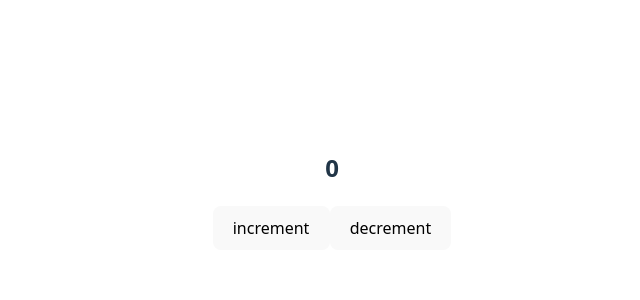
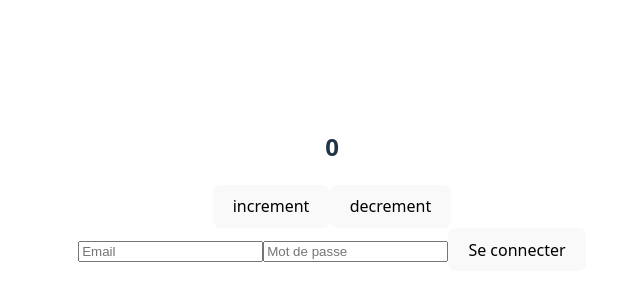
Before and after one commit to axelhri/redux-practice, a React (Vite) app: page / in a window 1280 px wide. Shown: the part 210-510 px from the top of the page, without its empty margins (308-948 px from the left). Built offline with nearby package versions, Linux system fonts and the light colour scheme.

Commit message:
login with redux and tanstack react query

```diff
--- a/package.json
+++ b/package.json
@@ -11,6 +11,8 @@
   },
   "dependencies": {
     "@reduxjs/toolkit": "^2.8.2",
+    "@tanstack/react-query": "^5.86.0",
+    "axios": "^1.11.0",
     "react": "^19.1.1",
     "react-dom": "^19.1.1",
     "react-redux": "^9.2.0",
--- a/src/App.tsx
+++ b/src/App.tsx
@@ -1,10 +1,12 @@
 import './App.css';
 import Counter from './components/Counter.tsx';
+import { Login } from './components/Login.tsx';
 
 function App() {
   return (
     <div>
       <Counter />
+      <Login />
     </div>
   );
 }
--- /dev/null
+++ b/src/api/auth.ts
@@ -0,0 +1,24 @@
+import axios from 'axios';
+
+interface LoginCredentials {
+  email: string;
+  password: string;
+}
+
+interface LoginResponse {
+  user: {
+    id: string;
+    email: string;
+  };
+  token: string;
+}
+
+export const login = async (
+  credentials: LoginCredentials,
+): Promise<LoginResponse> => {
+  const response = await axios.post<LoginResponse>(
+    `https://api.agorafolk.local/authenticate`,
+    credentials,
+  );
+  return response.data;
+};
--- /dev/null
+++ b/src/components/Login.tsx
@@ -0,0 +1,44 @@
+import { useCallback, useState } from 'react';
+import { useLogin } from '../features/auth/useAuth.ts';
+import * as React from 'react';
+
+export const Login = () => {
+  const [formData, setFormData] = useState({
+    email: '',
+    password: '',
+  });
+  const { email, password } = formData;
+  const { mutate: login, isPending } = useLogin();
+
+  const onChange = useCallback((e: React.ChangeEvent<HTMLInputElement>) => {
+    setFormData((prev) => ({ ...prev, [e.target.name]: e.target.value }));
+  }, []);
+
+  const handleSubmit = (e: React.FormEvent<HTMLFormElement>) => {
+    e.preventDefault();
+    if (!email || !password) return;
+    login({ email, password });
+  };
+
+  return (
+    <form onSubmit={handleSubmit}>
+      <input
+        type="email"
+        name="email"
+        value={email}
+        onChange={onChange}
+        placeholder="Email"
+      />
+      <input
+        type="password"
+        name="password"
+        value={password}
+        onChange={onChange}
+        placeholder="Mot de passe"
+      />
+      <button type="submit" disabled={isPending}>
+        {isPending ? 'Connexion en cours...' : 'Se connecter'}
+      </button>
+    </form>
+  );
+};
--- /dev/null
+++ b/src/features/auth/authSlice.ts
@@ -0,0 +1,30 @@
+import { createSlice, type PayloadAction } from '@reduxjs/toolkit';
+
+interface AuthState {
+  token: string | null;
+  isAuthenticated: boolean;
+}
+
+const initialState: AuthState = {
+  token: null,
+  isAuthenticated: false,
+};
+
+const authSlice = createSlice({
+  name: 'auth',
+  initialState,
+  reducers: {
+    setCredentials: (state, action: PayloadAction<{ token: string }>) => {
+      state.token = action.payload.token;
+      state.isAuthenticated = false;
+      localStorage.setItem('token', action.payload.token);
+    },
+    logout: (state) => {
+      state.token = null;
+      state.isAuthenticated = false;
+    },
+  },
+});
+
+export const { setCredentials, logout } = authSlice.actions;
+export default authSlice.reducer;
--- /dev/null
+++ b/src/features/auth/useAuth.ts
@@ -0,0 +1,20 @@
+import { useDispatch } from 'react-redux';
+import { setCredentials } from './authSlice';
+import { login } from '../../api/auth';
+import { useMutation } from '@tanstack/react-query';
+
+export const useLogin = () => {
+  const dispatch = useDispatch();
+
+  return useMutation({
+    mutationFn: (credentials: { email: string; password: string }) =>
+      login(credentials),
+    onSuccess: (data) => {
+      dispatch(setCredentials({ token: data.token }));
+      console.log('You are now logged in');
+    },
+    onError: (error) => {
+      console.error('Authentication failed', error);
+    },
+  });
+};
--- a/src/main.tsx
+++ b/src/main.tsx
@@ -4,11 +4,16 @@ import './index.css';
 import App from './App.tsx';
 import { Provider } from 'react-redux';
 import { store } from './state/store.ts';
+import { QueryClient, QueryClientProvider } from '@tanstack/react-query';
+
+const queryClient = new QueryClient();
 
 createRoot(document.getElementById('root')!).render(
   <StrictMode>
     <Provider store={store}>
-      <App />
+      <QueryClientProvider client={queryClient}>
+        <App />
+      </QueryClientProvider>
     </Provider>
   </StrictMode>
 );
--- a/src/state/store.ts
+++ b/src/state/store.ts
@@ -1,9 +1,11 @@
 import { configureStore } from '@reduxjs/toolkit';
 import counterReducer from './counter/CounterSlice';
+import authReducer from '../features/auth/authSlice.ts';
 
 export const store = configureStore({
   reducer: {
     counter: counterReducer,
+    auth: authReducer,
   },
 });
 
```
Also changed, not shown: 2 other files (tests, documents, lock files or other folders).
